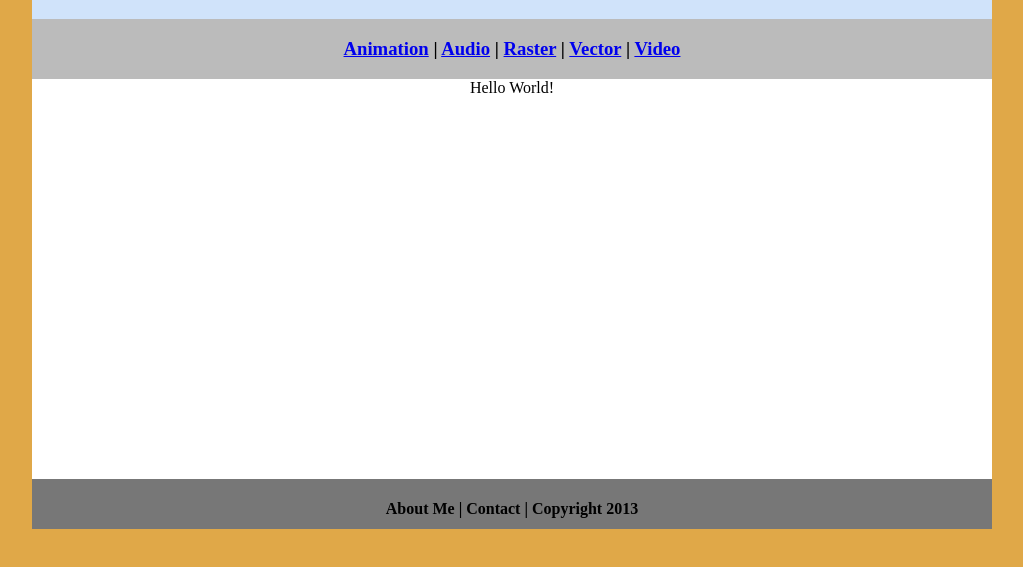
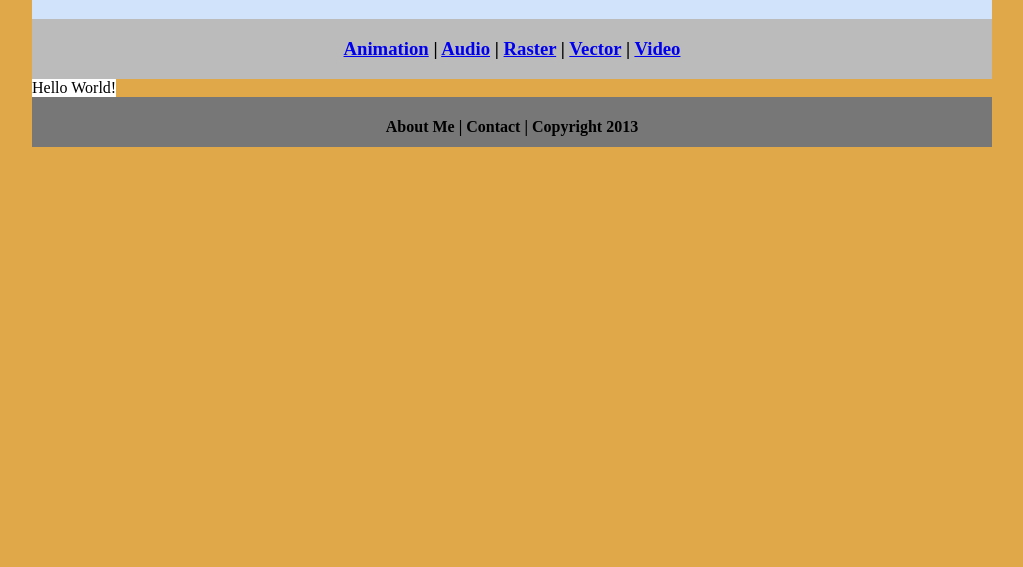
Before and after one commit to laszloop/digitalmedia, a plain HTML site: page index.html in a window 1280 px wide. Shown: the part 61-628 px from the top of the page, without its empty margins (128-1151 px from the left). Drawn offline with Linux system fonts and the light colour scheme.

Commit message:
Update myCSS.css

```diff
--- a/myCSS.css
+++ b/myCSS.css
@@ -33,8 +33,7 @@ body {
 	background: #FFFFFF;
 	margin: 0px;
 	float: left;
-	width: 100%;
-	height: 400px;
+	width: 100%
 	text-align: center;
 }
 .footer {
```
